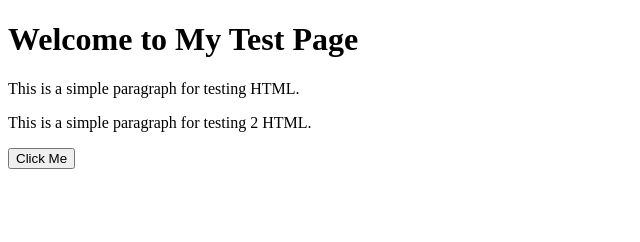
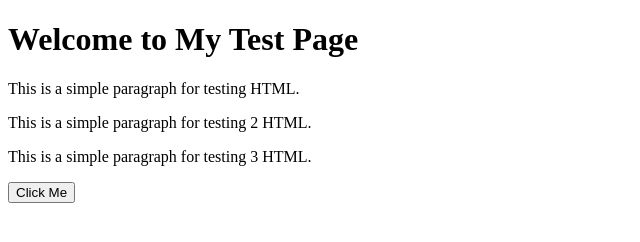
Before and after one commit to pabloarias7777/clases, a plain HTML site: page index.html in a window 1280 px wide. Shown: the whole page, without its empty margins (0-640 px from the left). Drawn offline with Linux system fonts and the light colour scheme.

Commit message:
tercer commint

```diff
--- a/index.html
+++ b/index.html
@@ -8,6 +8,7 @@
   <h1>Welcome to My Test Page</h1>
   <p>This is a simple paragraph for testing HTML.</p>
   <p>This is a simple paragraph for testing 2 HTML.</p>
+  <p>This is a simple paragraph for testing 3 HTML.</p>
   <button onclick="alert('Hello from HTML!')">Click Me</button>
 </body>
 </html>
```
